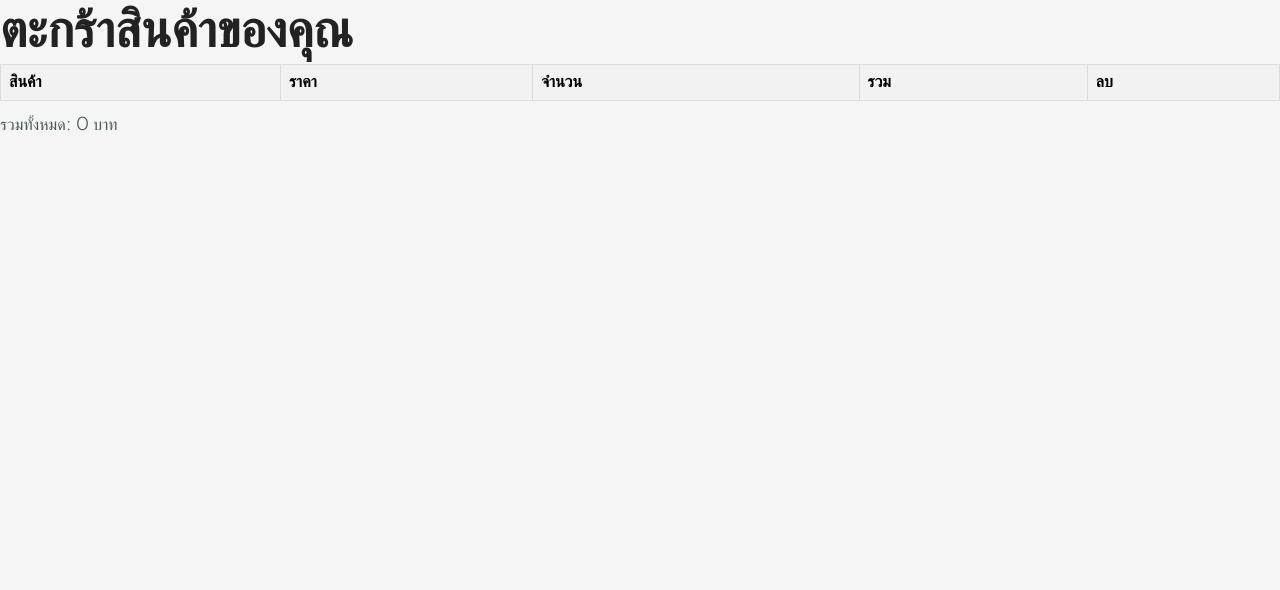
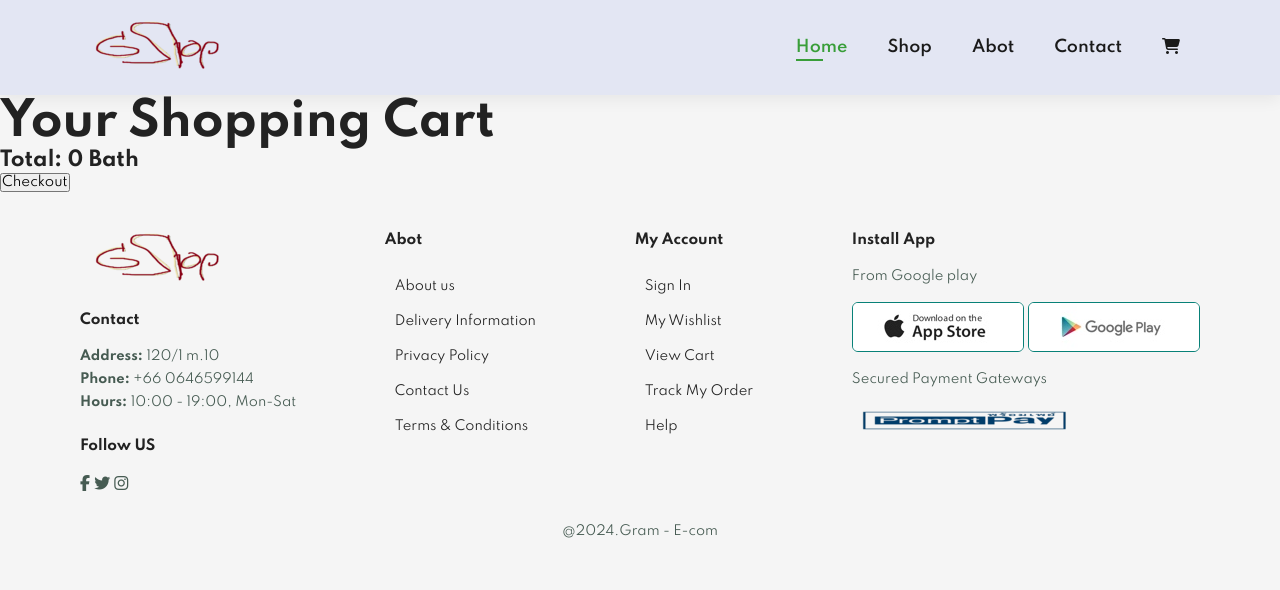
Before and after one commit to GramSoSO/GramSoSO.github.io, a plain HTML site: page cart.html in a window 1280 px wide. Drawn offline with Linux system fonts and the light colour scheme.

Commit message:
Update cart.html

```diff
--- a/cart.html
+++ b/cart.html
@@ -1,25 +1,94 @@
 <!DOCTYPE html>
-<html>
-<head>
-    <title>ตะกร้าสินค้า</title>
-    <link rel="stylesheet" href="style.css">
-</head>
-<body>
-    <h1>ตะกร้าสินค้าของคุณ</h1>
-    <table id="cart-table">
-        <thead>
-            <tr>
-                <th>สินค้า</th>
-                <th>ราคา</th>
-                <th>จำนวน</th>
-                <th>รวม</th>
-                <th>ลบ</th>
-            </tr>
-        </thead>
-        <tbody>
-            </tbody>
-    </table>
-    <p>รวมทั้งหมด: <span id="total">0</span> บาท</p>
+<html lang="en">
+
+    <head>
+        <meta charset="UTF-8">
+        <meta http-equiv="X-UA-Compatible" content="IE=edge">
+        <meta name="viewport" content="width=device-width, initial-scale=1.0">
+        <title>Gshop</title>
+        <link rel="stylesheet" href="https://use.fontawesome.com/releases/v5.15.4/css/all.css"/>
+        <script src="https://kit.fontawesome.com/b7ecd4fb9f.js" crossorigin="anonymous"></script>
+        <link rel="stylesheet" href="style.css">
+    </head>
+
+    <body>
+        <section id="header">
+            <a href="#"><img src="img/Glogo-Photoroom (2) (1).png" class="logo" alt=""></a>
+
+        <div>
+            <ul id="navbar">
+                <li><a class="active" href="index.html">Home</a></li>
+                <li><a href="shop.html">Shop</a></li>
+                <li><a href="about.html">Abot</a></li>
+                <li><a href="contact.html">Contact</a></li>
+                <li id="lg-bag"><a href="cart.html"><i class="fa-solid fa-cart-shopping"></i></a></li>
+                <a href="#" id="close"><i class="fa-regular fa-circle-xmark"></i></a>
+            </ul>
+        </div>
+        <div id="moblie">
+            <a href="cart.html"><i class="fa-solid fa-cart-shopping"></i></a>
+            <i id="bar" class="fa-solid fa-bars"></i>
+        </div>
+    </section>
+    <section id="cart">
+        <h2>Your Shopping Cart</h2>
+        <div id="cart-items"></div>
+        <div id="cart-total">
+            <h4>Total: <span id="total-price">0</span> Bath</h4>
+        </div>
+        <button id="checkout-btn">Checkout</button>
+    </section>
+
+    <footer class="section-p1">
+        <div class="col">
+            <img class="logo" src="img/Glogo-Photoroom (2) (1).png" alt="">
+            <h4>Contact</h4>
+            <p><strong>Address: </strong>120/1 m.10</p>
+            <p><strong>Phone: </strong>+66 0646599144</p>
+            <p><strong>Hours: </strong>10:00 - 19:00, Mon-Sat</p>
+            <div class="follow">
+                <h4>Follow US</h4>
+                <div class="icon">
+                    <i class="fab fa-facebook-f"></i>
+                    <i class="fab fa-twitter"></i>
+                    <i class="fab fa-instagram"></i>
+                </div>
+            </div>
+        </div>
+        <div class="col">
+            <h4>Abot</h4>
+            <a href="#">About us</a>
+            <a href="#">Delivery Information</a>
+            <a href="#">Privacy Policy</a>
+            <a href="#">Contact Us</a>
+            <a href="#">Terms & Conditions</a>
+        </div>
+
+        <div class="col">
+            <h4>My Account</h4>
+            <a href="#">Sign In</a>
+            <a href="#">My Wishlist</a>
+            <a href="#">View Cart</a>
+            <a href="#">Track My Order</a>
+            <a href="#">Help</a>
+        </div>
+        <div class="col install">
+            <h4>Install App</h4>
+            <p>From Google play</p>
+            <div class="row">
+                <img src="img/pay/app.jpg" alt="">
+                <img src="img/pay/play.jpg" alt="">
+            </div>
+            <p>Secured Payment Gateways </p>
+            <img src="img/pay/PromptPay-logo-Photoroom (1).png" alt="">
+        </div>
+
+        <div class="copyright">
+            <p>@2024.Gram - E-com</p>
+        </div>
+    </footer>
+
     <script src="script.js"></script>
-</body>
+    </body>
+
 </html>
```
